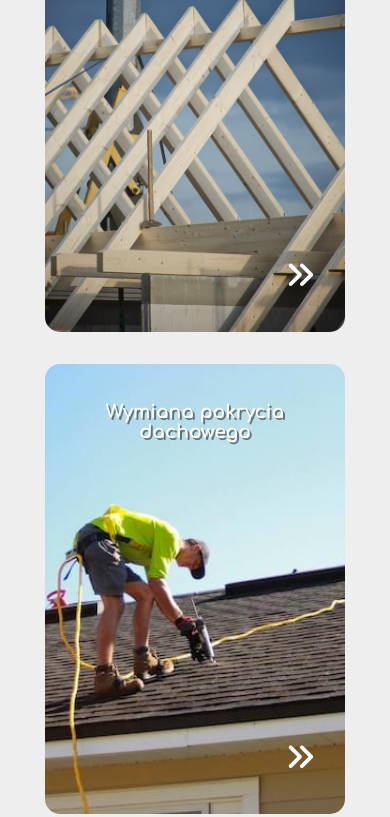
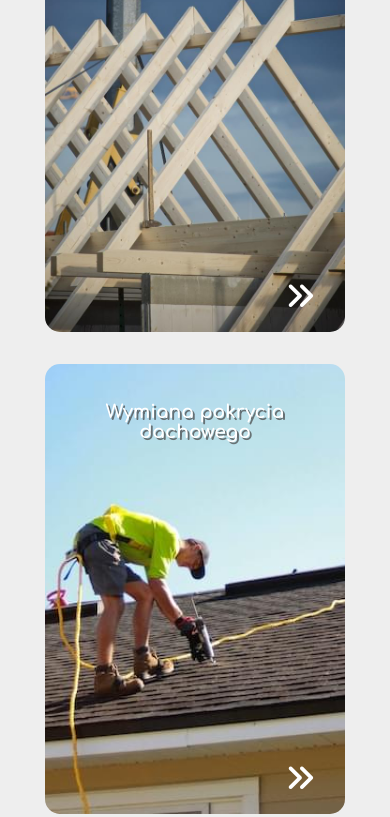
Before and after one commit to 1hugos/HugoRoofs, a website: page index.html in a window 390 px wide. Shown: the part 2742-3559 px from the top of the page. Drawn offline with Linux system fonts and the light colour scheme.

```diff
--- a/src/sass/main.scss
+++ b/src/sass/main.scss
@@ -248,7 +248,7 @@
 		position: absolute;
 		padding: 1em;
 		right: 0;
-		bottom: -0.3em;
+		bottom: -1em;
 		color: $pure-white;
 		font-size: 3rem;
 		cursor: pointer;
```
Also changed, not shown: dist/css/main.min.css.
